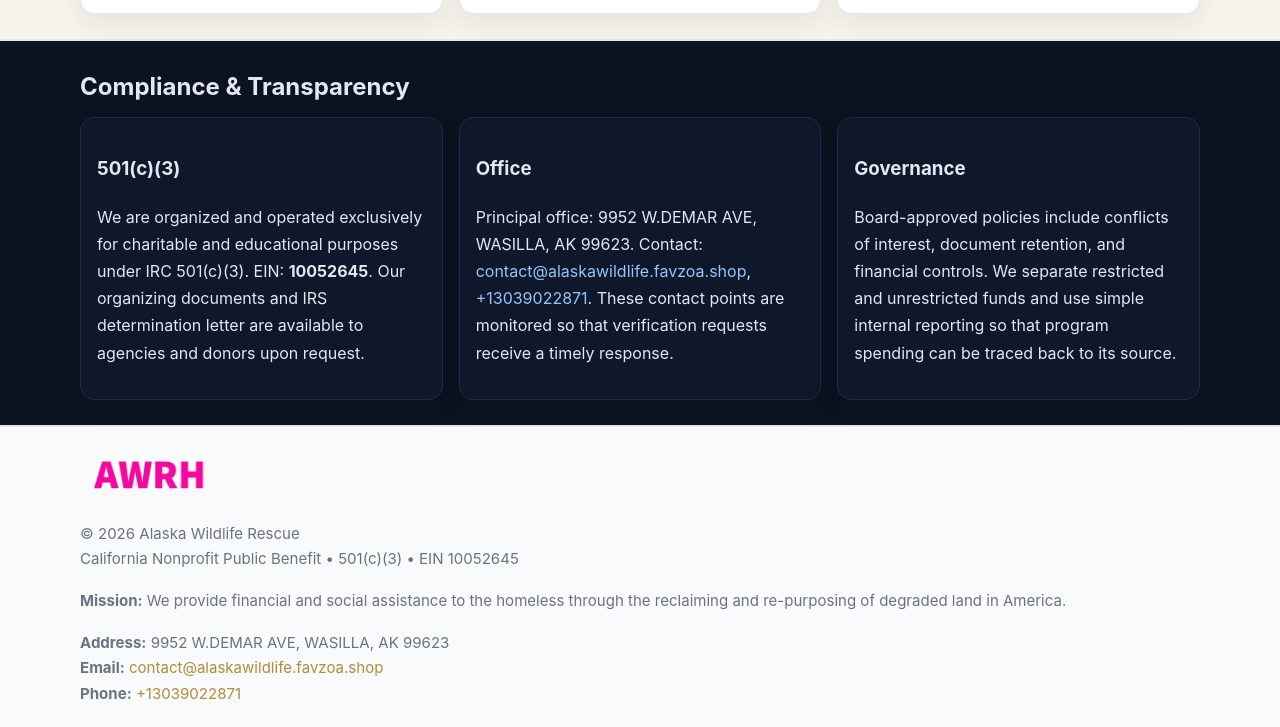
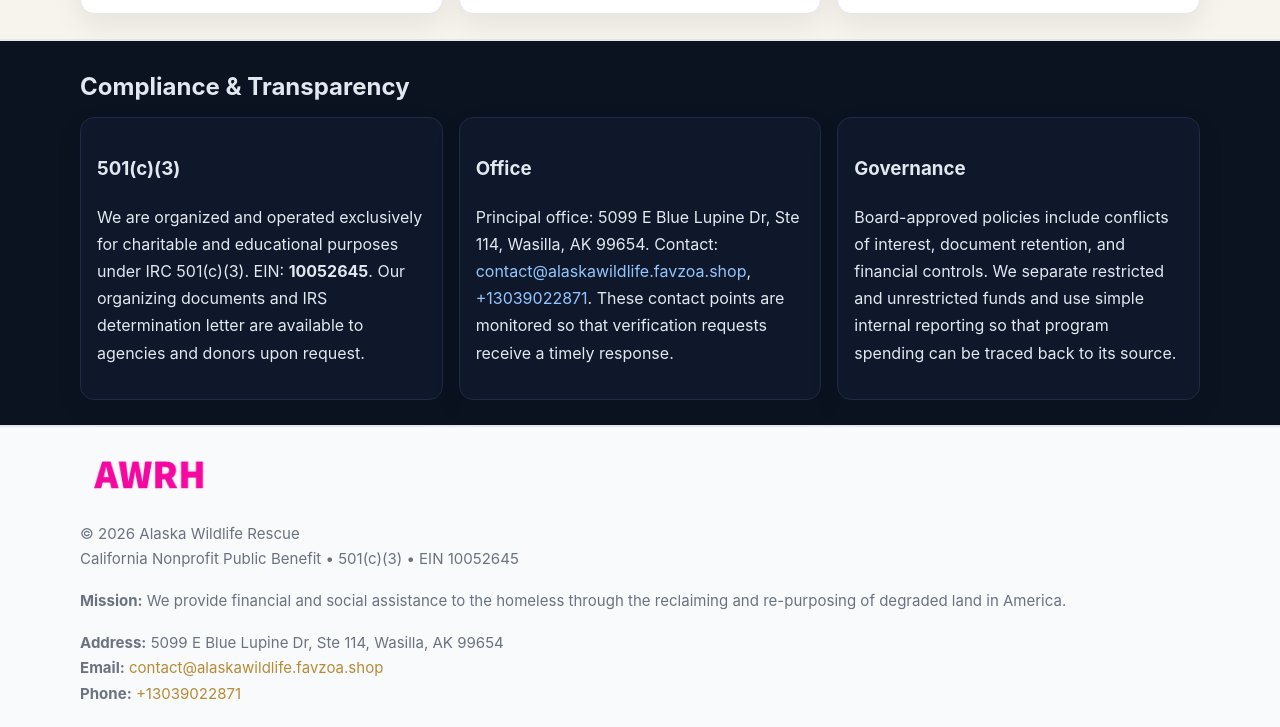
Before and after one commit to thuanbg111/alaska-wildlife-rescue-2645, a plain HTML site: page index.html in a window 1280 px wide. Shown: the part 1196-1923 px from the top of the page. Drawn offline with Linux system fonts and the light colour scheme.

Commit message:
Safe replace address only

```diff
--- a/index.html
+++ b/index.html
@@ -6,7 +6,7 @@
 <link rel="stylesheet" href="assets/styles.css"/><link rel="icon" href="images/logo.png">
 <meta name="data-ein" content="10052645"><meta name="data-name" content="Alaska Wildlife Rescue">
 <meta name="data-email" content="contact@alaskawildlife.favzoa.shop"><meta name="data-phone" content="+13039022871">
-<meta name="data-address" content="9952 W.DEMAR AVE, WASILLA, AK 99623"><meta name="data-map" content="9952+W+DEMAR+AVE,+WASILLA,+AK+99623">
+<meta name="data-address5099 E Blue Lupine Dr, Ste 114, Wasilla, AK 99654"><meta name="data-map" content="9952+W+DEMAR+AVE,+WASILLA,+AK+99623">
   <meta name="description" content="Dedicated to community services, education, and direct relief, Alaska Wildlife Rescue collaborates with neighbors and partners to deliver practical help and long-term impact.">
 </head>
 <body>
@@ -80,7 +80,7 @@
         </div>
         <div class="c9a48c9aa6e dark">
           <h3>Office</h3>
-          <p>Principal office: 9952 W.DEMAR AVE, WASILLA, AK 99623. Contact: <a href="mailto:contact@alaskawildlife.favzoa.shop">contact@alaskawildlife.favzoa.shop</a>, <a href="tel:+13039022871">+13039022871</a>. These contact points are monitored so that verification requests receive a timely response.</p>
+          <p>Principal office: 5099 E Blue Lupine Dr, Ste 114, Wasilla, AK 99654. Contact: <a href="mailto:contact@alaskawildlife.favzoa.shop">contact@alaskawildlife.favzoa.shop</a>, <a href="tel:+13039022871">+13039022871</a>. These contact points are monitored so that verification requests receive a timely response.</p>
         </div>
         <div class="c9a48c9aa6e dark">
           <h3>Governance</h3>
@@ -97,7 +97,7 @@
         <div class="small">California Nonprofit Public Benefit • 501(c)(3) • EIN 10052645</div>
       </div>
       <div><div class="small"><strong>Mission:</strong> We provide financial and social assistance to the homeless through the reclaiming and re-purposing of degraded land in America.</div></div>
-      <div><div class="small"><strong>Address:</strong> 9952 W.DEMAR AVE, WASILLA, AK 99623<br><strong>Email:</strong> <a href="mailto:contact@alaskawildlife.favzoa.shop">contact@alaskawildlife.favzoa.shop</a><br><strong>Phone:</strong> <a href="tel:+13039022871">+13039022871</a></div></div>
+      <div><div class="small"><strong>Address:</strong> 5099 E Blue Lupine Dr, Ste 114, Wasilla, AK 99654<br><strong>Email:</strong> <a href="mailto:contact@alaskawildlife.favzoa.shop">contact@alaskawildlife.favzoa.shop</a><br><strong>Phone:</strong> <a href="tel:+13039022871">+13039022871</a></div></div>
     </div>
   </footer>
 </main>
```
